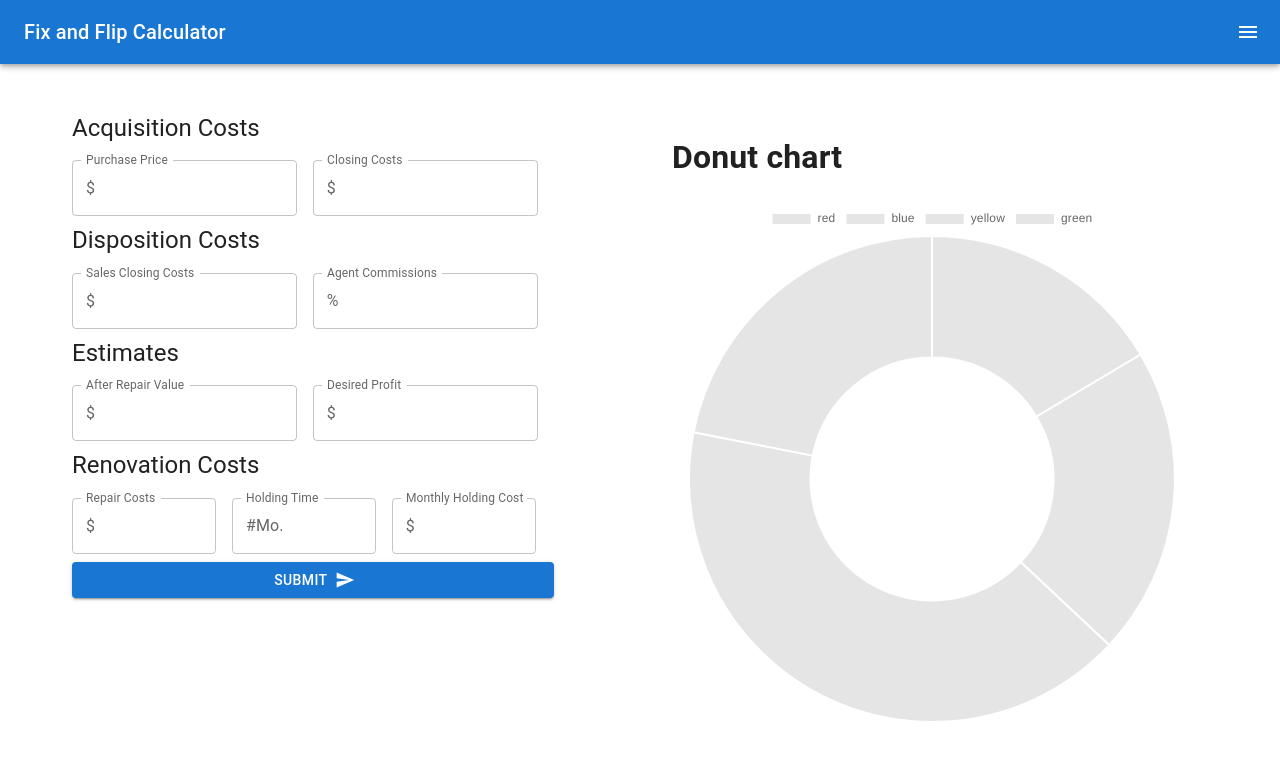
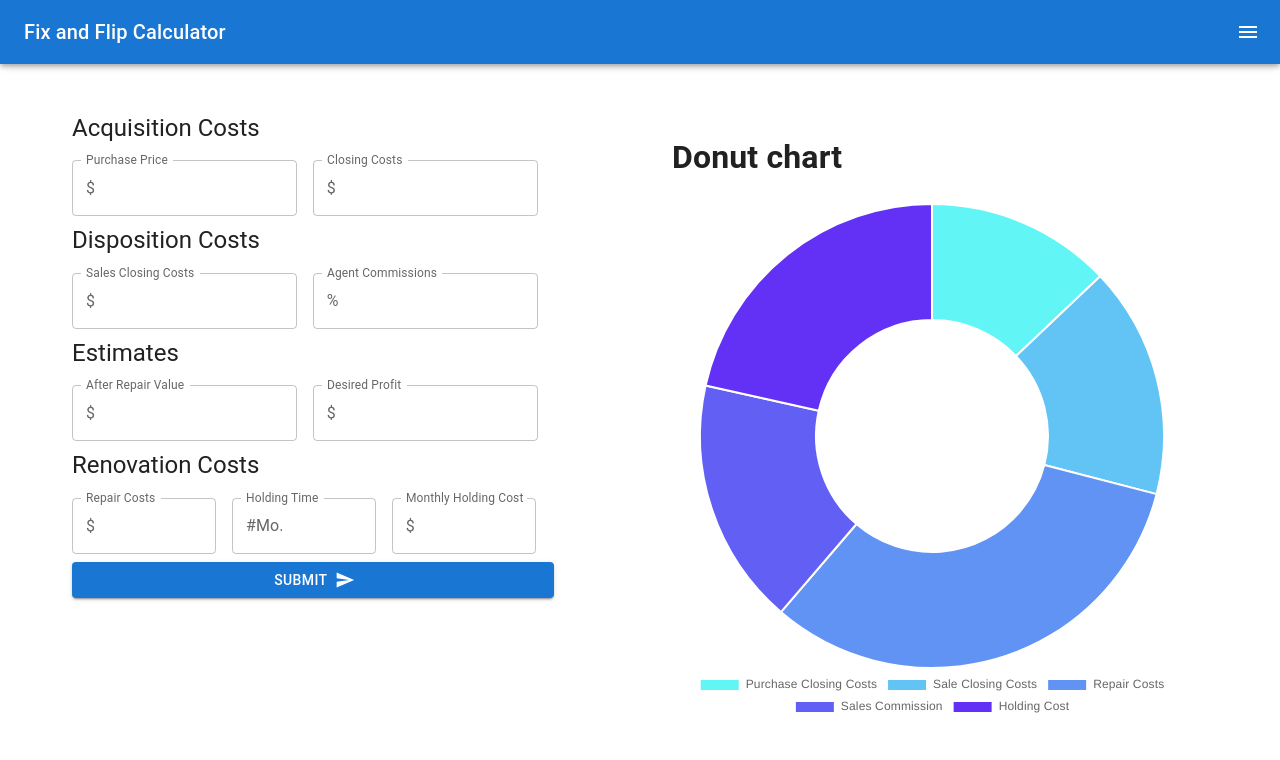
Before and after one commit to ryanevans253/react-calculators, a React (Create React App) app: page / in a window 1280 px wide. Shown: the top 760 px of the page. Built offline with nearby package versions, Linux system fonts and the light colour scheme.

Commit message:
Chart.js plugged in

```diff
--- a/src/components/flipChart/FlipChart.js
+++ b/src/components/flipChart/FlipChart.js
@@ -3,11 +3,39 @@ import "chart.js/auto";
 import { Doughnut } from "react-chartjs-2";
 
 export default function FlipChart() {
+  const options = {
+    responsive: true,
+    plugins: {
+      legend: {
+        position: "bottom",
+      },
+      title: {
+        display: false,
+        text: "Fix and Flip Expenses",
+        fontColor: "rgba(95, 91, 255, 1)",
+      },
+    },
+  };
+
   const data = {
-    labels: ["red", "blue", "yellow", "green"],
+    labels: [
+      "Purchase Closing Costs",
+      "Sale Closing Costs",
+      "Repair Costs",
+      "Sales Commission",
+      "Holding Cost",
+    ],
+
     datasets: [
       {
-        data: [12, 15, 30, 16],
+        data: [12, 15, 30, 16, 20],
+        backgroundColor: [
+          "rgba(97,245,245)",
+          "rgba(98,195,245)",
+          "rgba(97,147,245)",
+          "rgba(98,96,244)",
+          "rgba(99,49,245)",
+        ],
       },
     ],
   };
@@ -15,7 +43,7 @@ export default function FlipChart() {
   return (
     <div>
       <h1>Donut chart</h1>
-      <Doughnut data={data} />
+      <Doughnut data={data} options={options} />
     </div>
   );
 }
```
Also changed, not shown: 1 other file (tests, documents, lock files or other folders).
